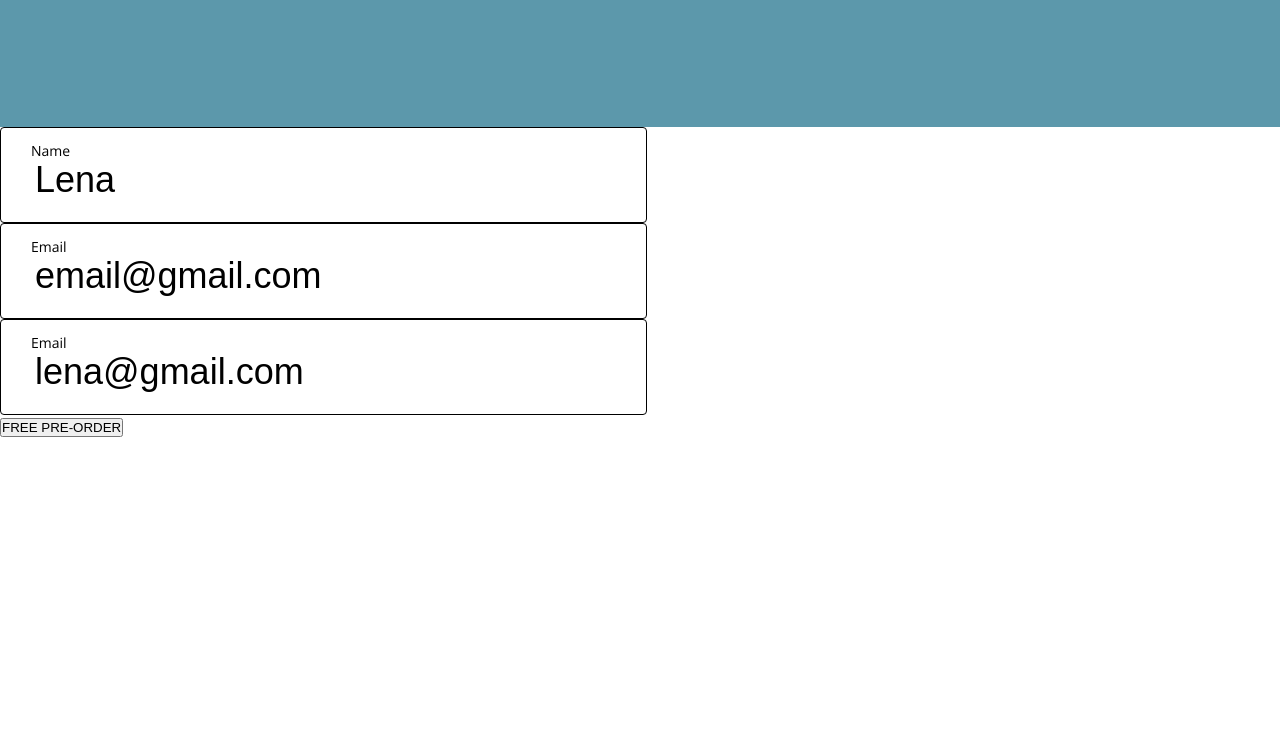
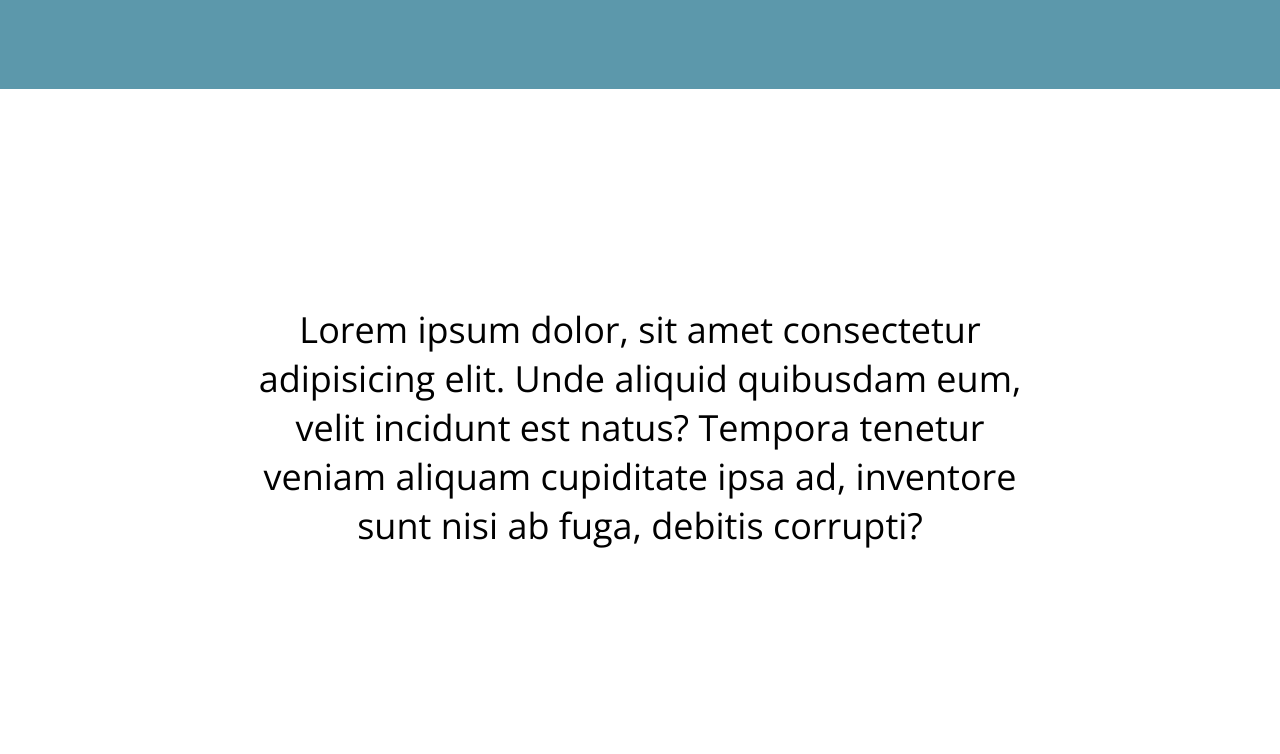
Before and after one commit to YuliiaHa/Homework, a plain HTML site: page Two/index.html in a window 1280 px wide. Shown: the part 1006-1760 px from the top of the page. Before the commit the page ends 1443 px from the top, so only its background shows below. Drawn offline with nearby package versions, Linux system fonts and the light colour scheme.

Commit message:
Add files via upload

```diff
--- a/Two/index.html
+++ b/Two/index.html
@@ -50,6 +50,14 @@
             Duis aute irure dolor in reprehenderit in voluptate velit esse cillum dolore eu fugiat nulla pariatur. Excepteur sint occaecat cupidatat non proident, sunt in culpa qui officia deserunt mollit anim id est laborum.
         </p>
     </section>
+    <section>
+        <p class="text">
+            Lorem ipsum dolor, sit amet consectetur adipisicing elit. Unde aliquid quibusdam eum, velit incidunt est natus? Tempora tenetur veniam aliquam cupiditate ipsa ad, inventore sunt nisi ab fuga, debitis corrupti?
+        </p>
+        <p class="text">
+            Lorem ipsum dolor, sit amet consectetur adipisicing elit. Unde aliquid quibusdam eum, velit incidunt est natus? Tempora tenetur veniam aliquam cupiditate ipsa ad, inventore sunt nisi ab fuga, debitis corrupti?
+        </p>
+    </section>
     <section class="container form_section">
         <form>
             <div class="input_wrapper">
@@ -64,7 +72,7 @@
                 <label class="label" for="email">Email</label>
                 <input class="input" id="email" placeholder="lena@gmail.com">
             </div>
-            <button>FREE PRE-ORDER</button>
+            <button class="form_button">FREE PRE-ORDER</button>
         </form>
     </section>
 </body>
--- a/Two/style/style.css
+++ b/Two/style/style.css
@@ -48,8 +48,7 @@ body{
     color: #FFFFFF;
     font-weight: 700;
     font-size: 72px;
-    line-height: 98px;
-    margin-bottom: 14px;
+    line-height: 60px;
 }
 
 .description_button{
@@ -62,6 +61,7 @@ body{
     font-weight: 700;
     font-size: 36px;
     line-height: 49px;
+    margin-top: 14px;
 }
 
 .description{
@@ -82,6 +82,46 @@ body{
 
 .input_wrapper{
     position: relative;
+    margin-bottom: 41px;
+}
+
+.text{
+    max-width: 800px;
+    margin: 0 auto;
+    padding: 216px 0 123px;
+    text-align: center;
+
+    color: #000000;
+    font-weight: 400;
+    font-size: 36px;
+    line-height: 49px;
+}
+
+.text::after{
+    content:'';
+    position: absolute;
+    width: 120px;
+    height: 120px;
+    border-radius: 50%;
+    background-color: #BFDEFB;
+    bottom: -1470px;
+    right: 300px;
+}
+
+.text::before{
+    content:'';
+    position: absolute;
+    width: 58px;
+    height: 58px;
+    border-radius: 50%;
+    background-color: #5C98AB;
+    bottom: -1135px;
+    left: 370px;
+}
+
+.form_section{
+    max-width: 647px;
+    margin: 123px auto 0;
 }
 
 .input{
@@ -108,3 +148,16 @@ body{
     line-height: 49px;
     color: #000000;
 }
+
+.form_button{
+    width: 647px;
+    height: 92px;
+    background: #5C98AB;
+    border-radius: 5px;
+
+    font-weight: 700;
+    font-size: 36px;
+    line-height: 49px;
+    color: #FFFFFF;
+
+}
```
